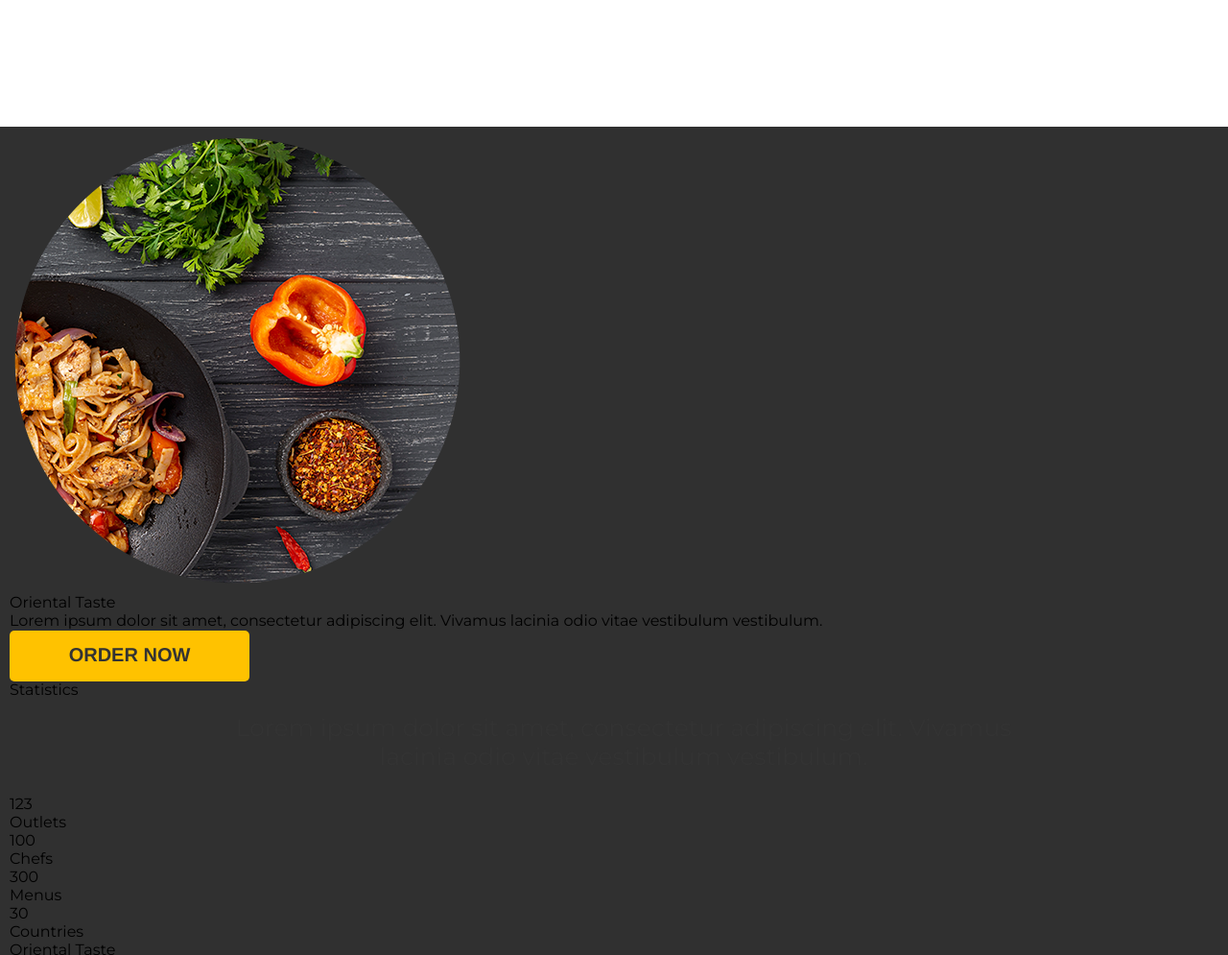
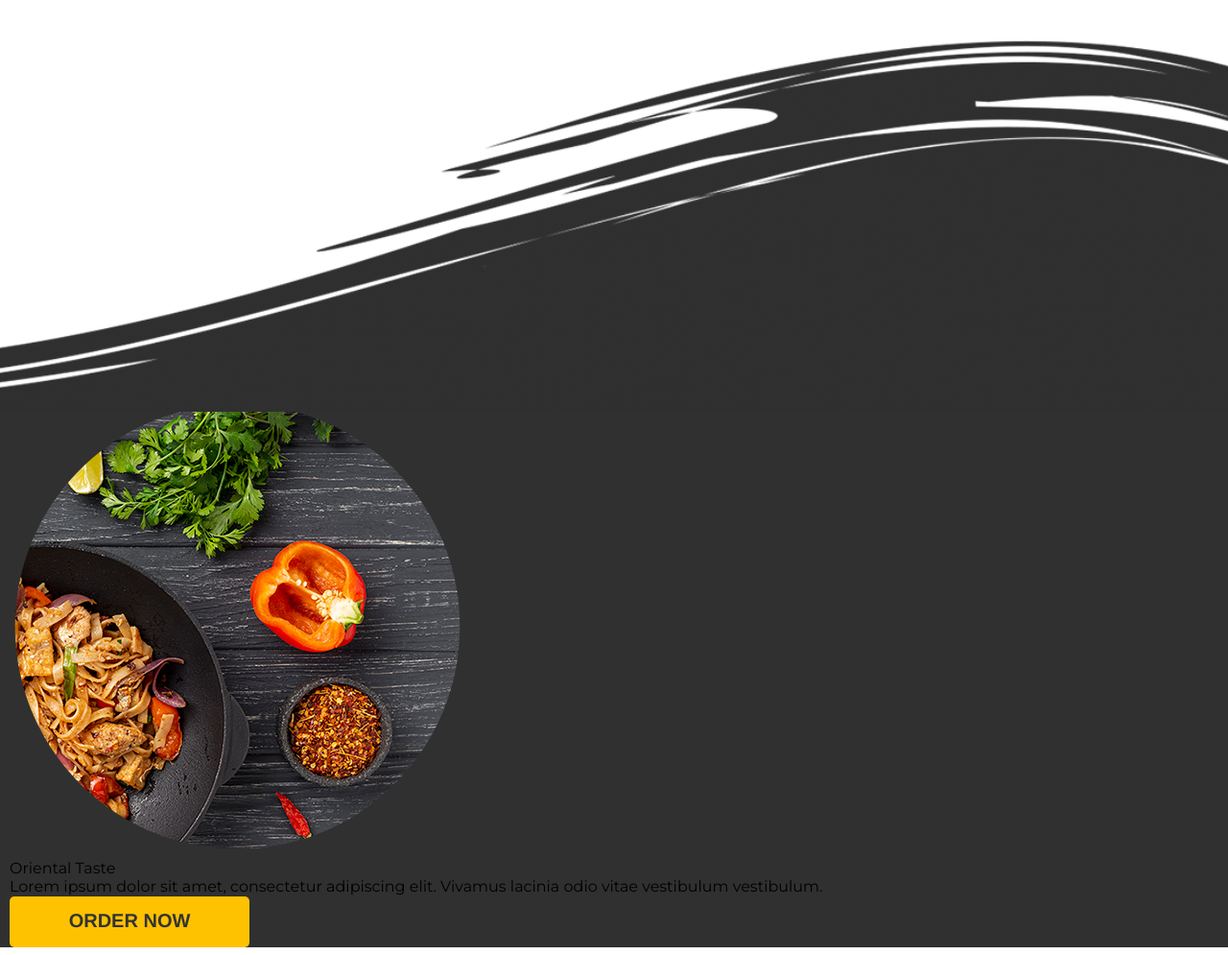
Before and after one commit to renato-ran88/restaurante-que-sabor, a website: page index.html in a window 1280 px wide. Shown: the part 1525-2520 px from the top of the page at 96% size. Drawn offline with Linux system fonts and the light colour scheme; a web font is replaced by a local one.

Commit message:
Segundo commit

```diff
--- a/app/style/style.scss
+++ b/app/style/style.scss
@@ -11,7 +11,6 @@ html {
 
 body {
     font-family: $txt;
-    background: $bg-grey;
     margin: 0 auto;
 }
 
@@ -174,6 +173,7 @@ header {
 // Best Seller
 
 .best-seller {
+    background: white;
     padding: 135px 0;
 
     .wrapper {
@@ -191,6 +191,24 @@ header {
     }
 }
 
-.best-seller {
-    background: white;
+// Suggested Dish
+
+.suggested-dish {
+    position: relative;
+    padding: 277px 0 90px 0;
+
+    &::before {
+        content: '';
+        width: 100%;
+        height: 387px;
+        background: url('../img/horizontal-pencil-up.png') no-repeat center;
+        background-size: cover;
+        position: absolute;
+        top: -90px;
+        left: 0;
+    }
+
+    .container {
+        background: $bg-grey;
+    }
 }
```
Also changed, not shown: dist/style.css, img/horizontal-pencil-bg.png (deleted), img/horizontal-pencil-down.png (added), img/horizontal-pencil-up.png (added), 1 other file.
